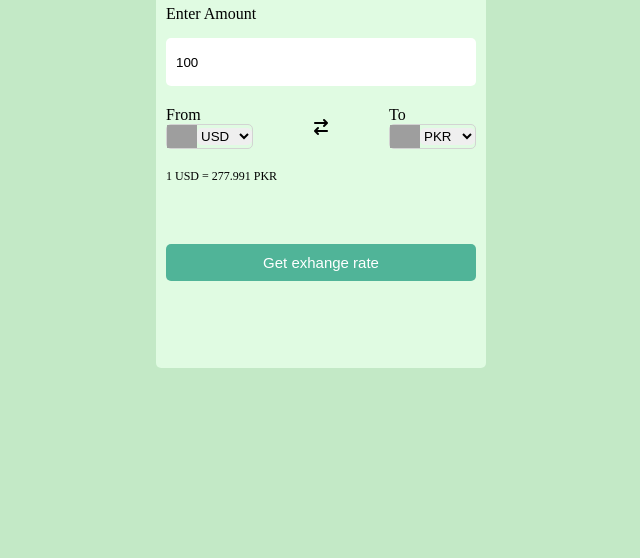
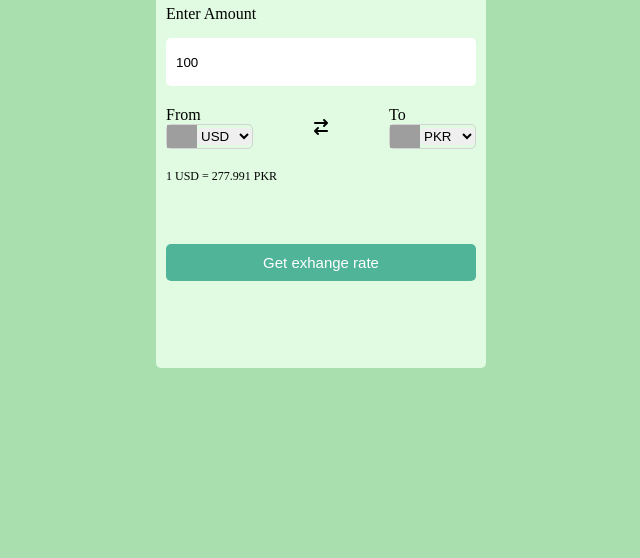
Before and after one commit to AyeshaFatima2110/currency-converter, a plain HTML site: page index.html in a window 1280 px wide. Shown: the part 242-800 px from the top of the page, without its empty margins (319-959 px from the left). Drawn offline with Linux system fonts and the light colour scheme; grey boxes are pictures that could not be loaded.

Commit message:
modified body background color

```diff
--- a/style.css
+++ b/style.css
@@ -7,7 +7,7 @@ body{
   justify-content: center;
   align-items: center;
   min-height: 100vh;
-  background-color: #c3e9c6;
+  background-color: #a9dfae;
 }
 .container{
   background-color: #E0FBE2;
@@ -53,6 +53,10 @@ form input{
   border: 1px solid lightgrey;
   border-radius: 5px;
 }
+select{
+  cursor: pointer;
+}
+
 .base-currency{
   margin-top: 20px;
   font-size: 12px;
```
